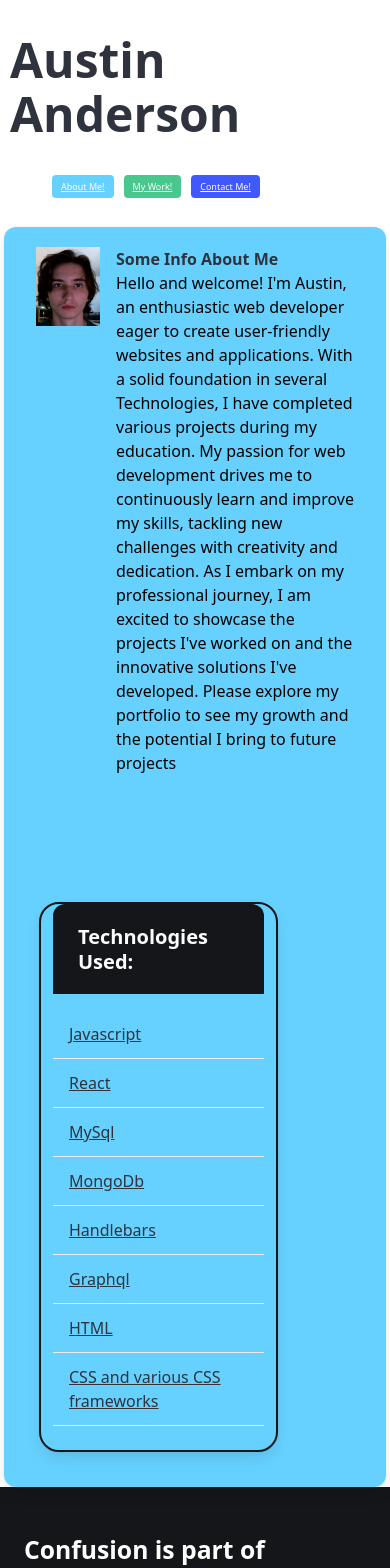
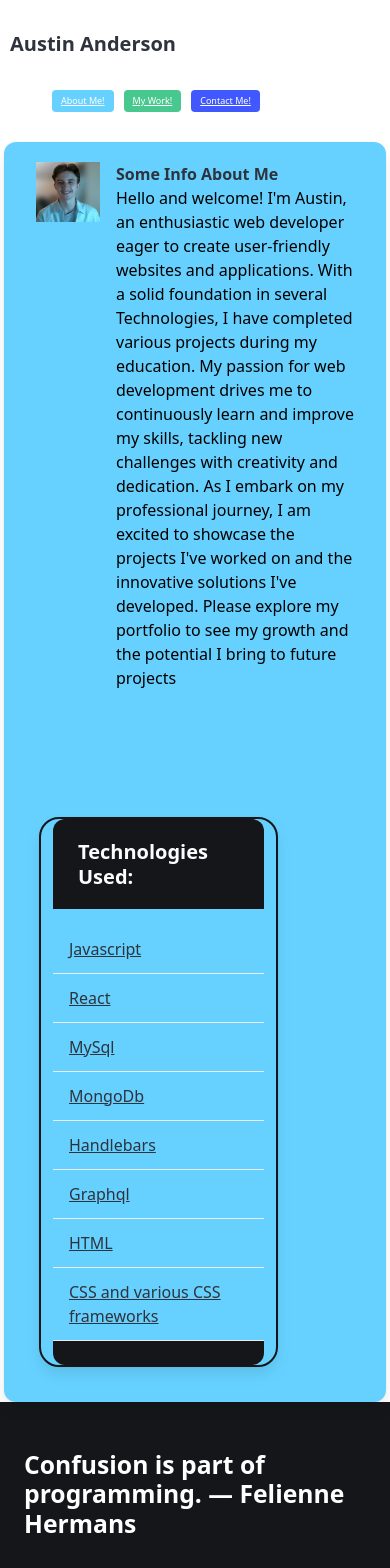
Before and after one commit to Austinma1010/myPortfolio, a React (Vite) app: page / in a window 390 px wide. Shown: the top 1568 px of the page. Built offline with nearby package versions, Linux system fonts and the light colour scheme; the HTML template or start-up script is replaced by a standard one.

Commit message:
added better mobile UI

```diff
--- a/src/components/navbar.jsx
+++ b/src/components/navbar.jsx
@@ -2,7 +2,7 @@ function NavBar({ currentPage, handlePageChange }) {
 
     return (
         <div className="navbar">
-            <h2 className="title is-1">Austin Anderson</h2>
+            <h2 className="title">Austin Anderson</h2>
             <ul className="navBtns">
                 <li>
                     <a
--- a/src/components/pages/About.jsx
+++ b/src/components/pages/About.jsx
@@ -1,4 +1,4 @@
-import pfp from '../../assets/images/BootcampPFP.jpg'
+import pfp from '../../assets/images/workSelfie.png'
 
 export default function About() {
     return (
@@ -12,7 +12,7 @@ export default function About() {
     </div>
     <div className="media-content">
       <div className="content">
-        <p className="about">
+        <p className="about block">
           <strong>Some Info About Me</strong>
 
           <br />
@@ -71,7 +71,7 @@ export default function About() {
   <a target="_blank" href="https://developer.mozilla.org/en-US/docs/Web/CSS"  class="panel-block">
     CSS and various CSS frameworks
   </a>
-  <div class="panel-block">
+  <div class="panel-block end">
   </div>
 </nav>
 </div>
--- a/src/components/style.css
+++ b/src/components/style.css
@@ -127,3 +127,17 @@ main {
 .panel-heading {
     background-color: #14161A;
 }
+
+.end {
+    background-color: #14161A;
+}
+
+@media screen and (max-width: 640px) {
+    .title {
+        font-size: 20px;
+    }
+
+    .row {
+        flex-direction: column;
+    }
+}
```
Also changed, not shown: src/assets/images/workSelfie.png (added).
